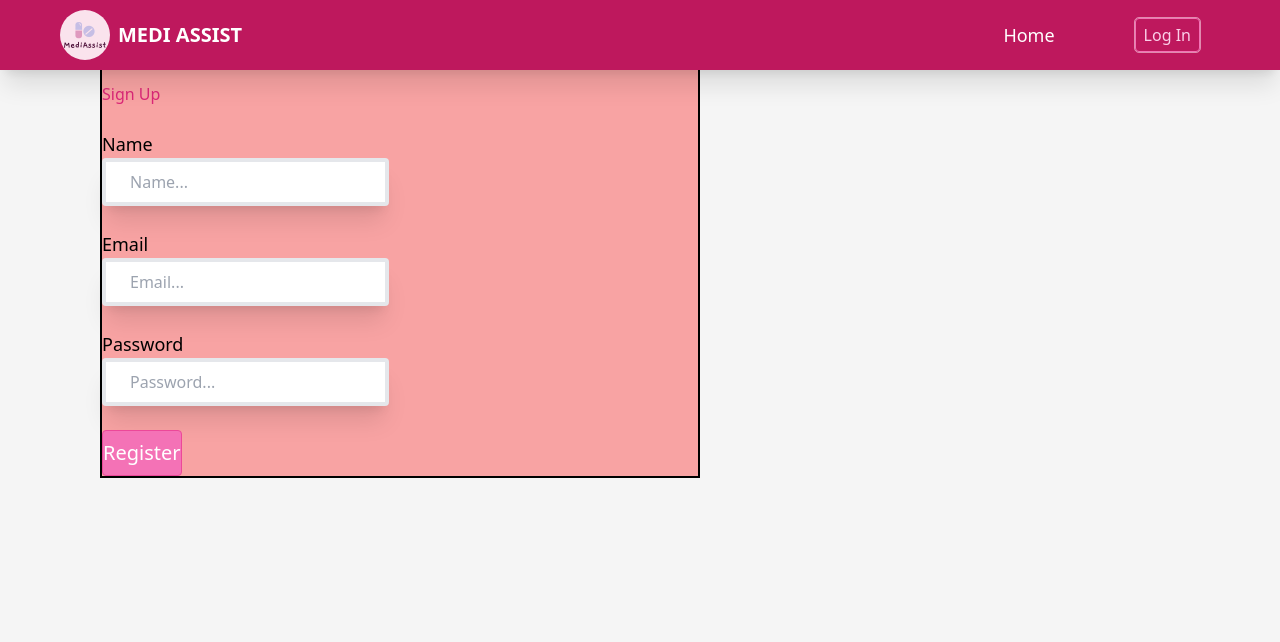
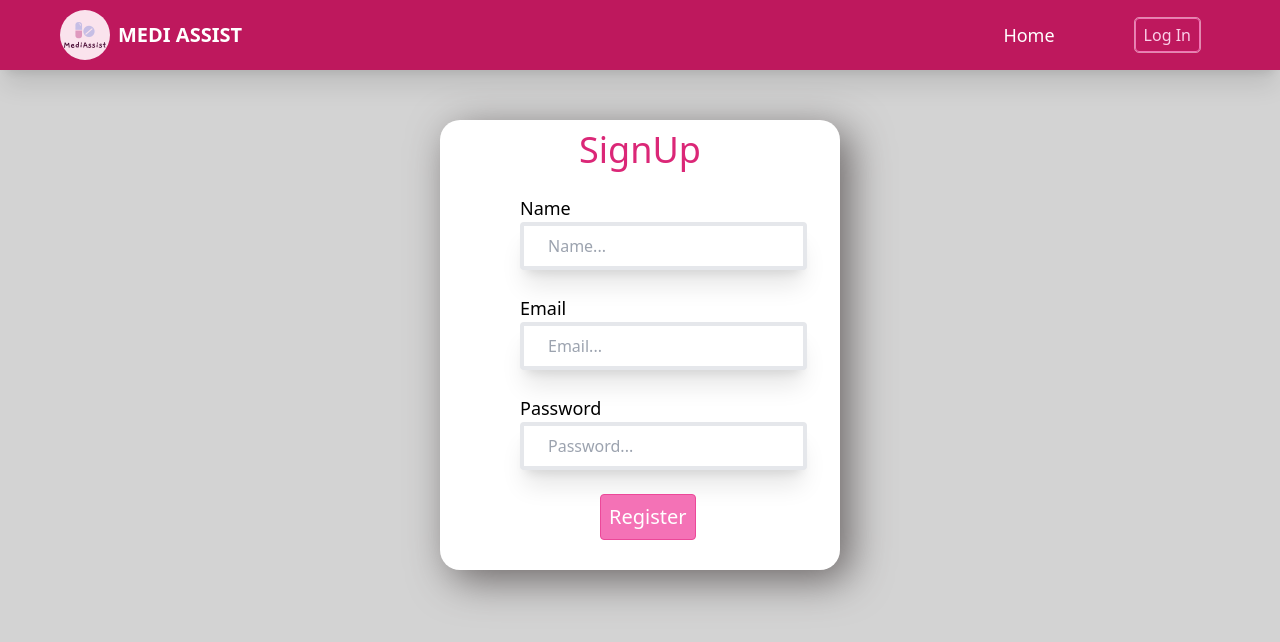
Before and after one commit to haseebkhanak/Medi-Assist, a React (Vite) app: page /patient-reg in a window 1280 px wide. Shown: the top 642 px of the page. Built offline with nearby package versions, Linux system fonts and the light colour scheme.

Commit message:
Files Added

```diff
--- a/src/components/patient_reg.jsx
+++ b/src/components/patient_reg.jsx
@@ -1,10 +1,13 @@
-import React from 'react';
+import React, { useEffect } from 'react';
 import Logo from './images/logo.png';
 import Image_slider_login_patient from './pat_login_Slider';
 import { useNavigate } from 'react-router-dom';
 
+export default function Patient_Reg() {
 
-export default function Patient_Reg() {
+    useEffect(()=>{
+        document.body.style.backgroundColor="lightgray"
+    },[])
 
     const navigateBack=useNavigate()
     const home_back=()=>{
@@ -27,20 +30,20 @@ export default function Patient_Reg() {
                     <button type="button" className="btn-logIn bg-transparent border border-pink-400 text-pink-200 px-2 py-1 mr-20 rounded" onClick={patient_login}>Log In</button>
                 </div>
            </nav>
+
            <div className='signup'>
-            <p className='text-pink-600 mt-20'>Sign Up</p>
-            <br />
+            <p className='text-pink-600 text-center text-4xl' style={{marginTop:"120px",paddingTop:"10px"}}>SignUp</p> <br />
             <form>
-                <label className='patientname text-lg'>Name</label>
-                <input type="text" className='block shadow-xl border rounded py-2 px-6 border-4 border-grey-400' placeholder='Name...' id='patientname'/>
+                <label className='patientname text-lg ml-20'>Name</label>
+                <input type="text" className='block shadow-xl border rounded py-2 px-6 border-4 border-grey-400 ml-20' placeholder='Name...' id='patientname'/>
                 <br />
-                <label className='patientemail text-lg'>Email</label>
-                <input type="email" className='block shadow-xl border rounded py-2 px-6 border-4 border-grey-400' placeholder='Email...' id='patientemail'/>
+                <label className='patientemail text-lg ml-20'>Email</label>
+                <input type="email" className='block shadow-xl border rounded py-2 px-6 border-4 border-grey-400 ml-20' placeholder='Email...' id='patientemail'/>
                 <br />
-                <label className='patientpassword text-lg'>Password</label>
-                <input type="password" className='block shadow-xl border rounded py-2 px-6 border-4 border-grey-400' placeholder='Password...' id='patientpassword'/>
+                <label className='patientpassword text-lg ml-20'>Password</label>
+                <input type="password" className='block shadow-xl border rounded py-2 px-6 border-4 border-grey-400 ml-20' placeholder='Password...' id='patientpassword'/>
                 <br />
-                <button type="submit" className='bg-pink-400 border border-pink-500 text-white text-xl py-2 hover:bg-red-300 hover:text-black hover:border-pink-500 rounded'>Register</button>
+                <button type="submit" className='bg-pink-400 border border-pink-500 text-white text-xl px-2 py-2 hover:bg-red-300 hover:text-black hover:border-pink-500 rounded ml-40'>Register</button>
 
             </form>
         </div>
--- a/src/index.css
+++ b/src/index.css
@@ -282,10 +282,12 @@ fieldset {
 }
 
 .signup{
-  width: 600px;
-  border: 2px solid;
-  margin-left: 100px;
-  background-color: #f8a3a3;
+  width: 400px;
+  height: 450px;
+  background-color: white;
+  margin: auto;
+  box-shadow: 10px 10px 40px rgb(107, 102, 102);
+  border-radius: 20px;
 }
 
 @keyframes mymove {
```
